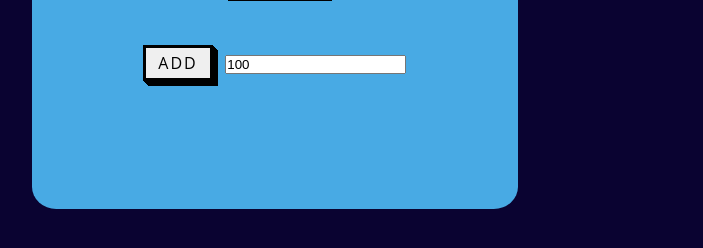
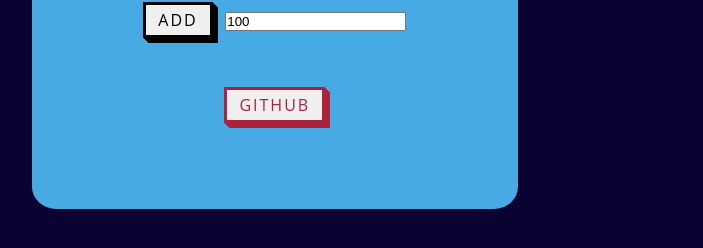
Before and after one commit to unicodeee/particle-collision-simulation, a website built with Vite: page index.html in a window 1280 px wide. Shown: the part 268-516 px from the top of the page, 0-703 px from the left. Built offline with nearby package versions, Linux system fonts and the light colour scheme.

Commit message:
missing files prev commit

```diff
--- a/index.html
+++ b/index.html
@@ -35,6 +35,15 @@
                 </div>
             </div>
 
+
+            <div class="block-1">
+                <div>
+                    <button class="button-56 link" id="github" style="color: #ad213b" role="button">
+                        <span href="https://github.com/unicodeee/particle-collision-simulation" class="text">Github</span>
+                    </button>
+                </div>
+            </div>
+
         </div>
 
         <div class="container-right">
--- a/src/VerletSolver.ts
+++ b/src/VerletSolver.ts
@@ -51,7 +51,6 @@
             this.solveColl(this.edges);
             this.updatePositions(sub_dt);
         }
-
         lastTime = currentTime;
         return { lastTime };
     }
--- a/src/main.ts
+++ b/src/main.ts
@@ -79,4 +79,8 @@
             numCircles += numToAdd; // Increase the number of circles to add
         }
     });
+
+    document.getElementById('github')!.addEventListener('click', function() {
+        window.open("https://github.com/unicodeee/particle-collision-simulation", "_blank");
+    });
 });
```
Also changed, not shown: public/circle.png, public/circle3.png (added), public/red-brush-circle-free-png.png (added).
